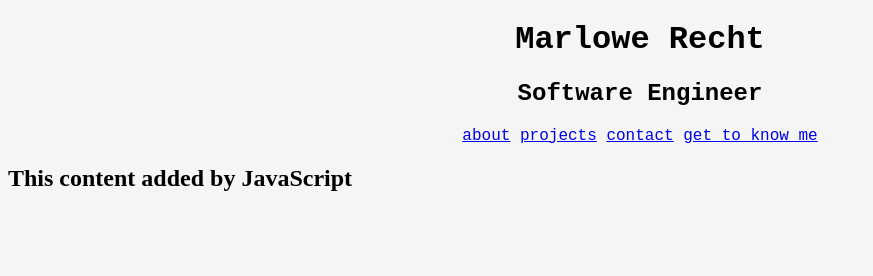
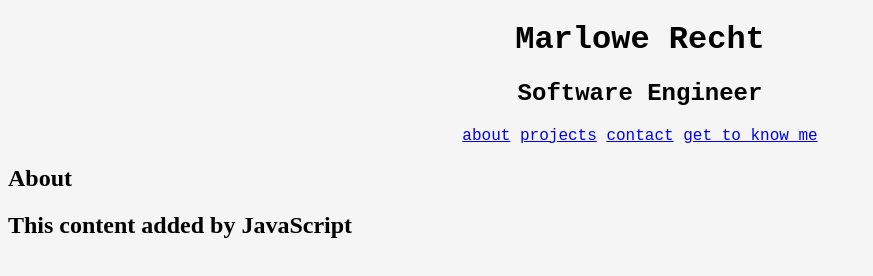
Before and after one commit to marlowerecht/my-personal-website, a plain HTML site: page index.html in a window 1280 px wide. Shown: the whole page, without its empty margins (0-873 px from the left). Drawn offline with Linux system fonts and the light colour scheme.

Commit message:
added divs to each html page to distinguish them

```diff
--- a/index.html
+++ b/index.html
@@ -16,6 +16,10 @@
       </nav>
     </header>
 
+    <div>
+      <h2>About</h2>
+    </div>
+
     <script src="script.js"></script>
   </body>
 </html>
```
Also changed, not shown: contact.html (+4 -0 lines), getToKnowMe.html (+4 -0 lines), project.html (+4 -0 lines).
